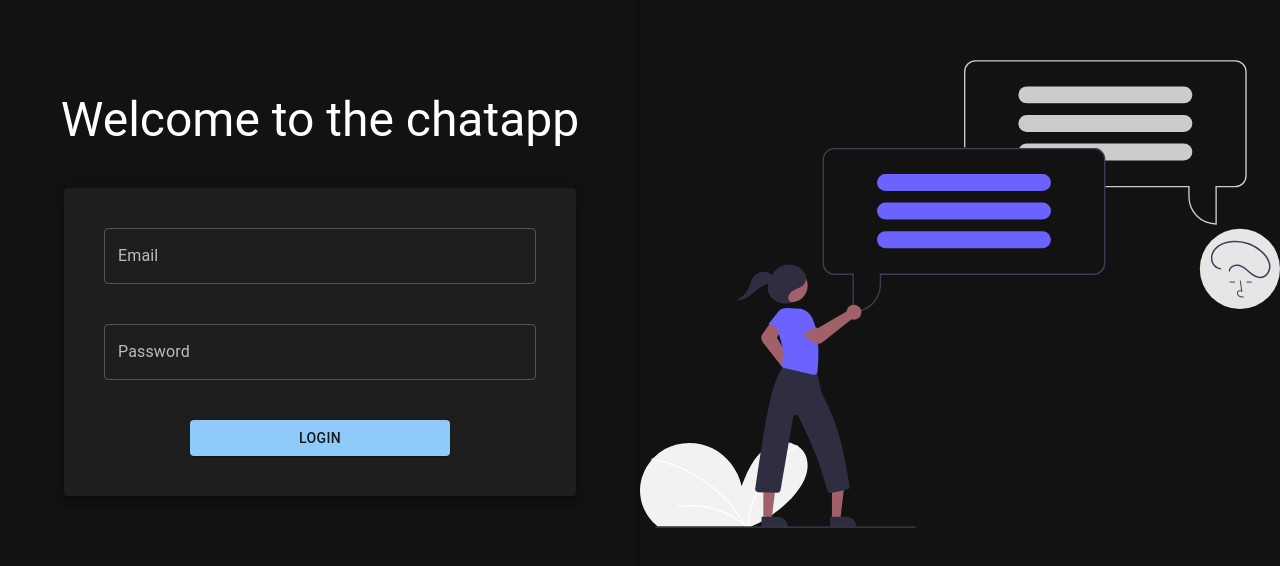
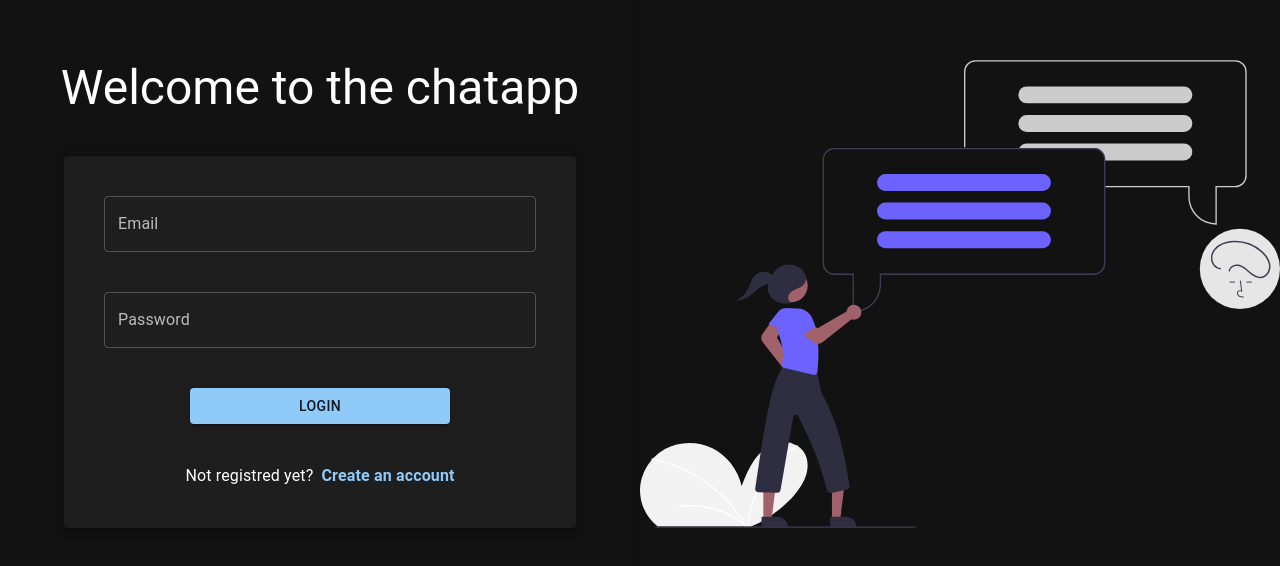
Before and after one commit to inaciogu/Chat-app, a React (Create React App) app: page / in a window 1280 px wide. Shown: the part 106-672 px from the top of the page. Built offline with nearby package versions, Linux system fonts and the light colour scheme; no server answers.

Commit message:
feat: Link to registration page

```diff
--- a/src/pages/Principal.tsx
+++ b/src/pages/Principal.tsx
@@ -7,7 +7,7 @@ import { yupResolver } from '@hookform/resolvers/yup';
 
 import {
   Alert,
-  Box, Button, Card, MenuItem, Stack, styled, TextField, Typography,
+  Box, Button, Card, Link, MenuItem, Stack, styled, TextField, Typography,
 } from '@mui/material';
 import useAccount from 'hooks/useAccount';
 
@@ -95,7 +95,10 @@ export default function Principal() {
             />
             {authError && <Alert sx={{ width: '100%' }} severity="warning">{authError}</Alert>}
             <Button variant="contained" type="submit" sx={{ width: '60%' }}>Login</Button>
-            <RoomSelection open={open} onClose={() => setOpen(false)} />
+            <Box display="flex" alignItems="center">
+              <Typography mr={1}>Not registred yet?</Typography>
+              <Link href="/registration" sx={{ fontWeight: 'bold', textDecoration: 'none' }}>Create an account</Link>
+            </Box>
           </Stack>
         </Card>
       </Stack>
@@ -110,6 +113,7 @@ export default function Principal() {
         width="50%"
         height="100%"
       />
+      <RoomSelection open={open} onClose={() => setOpen(false)} />
     </RootStyle>
   );
 }
```
